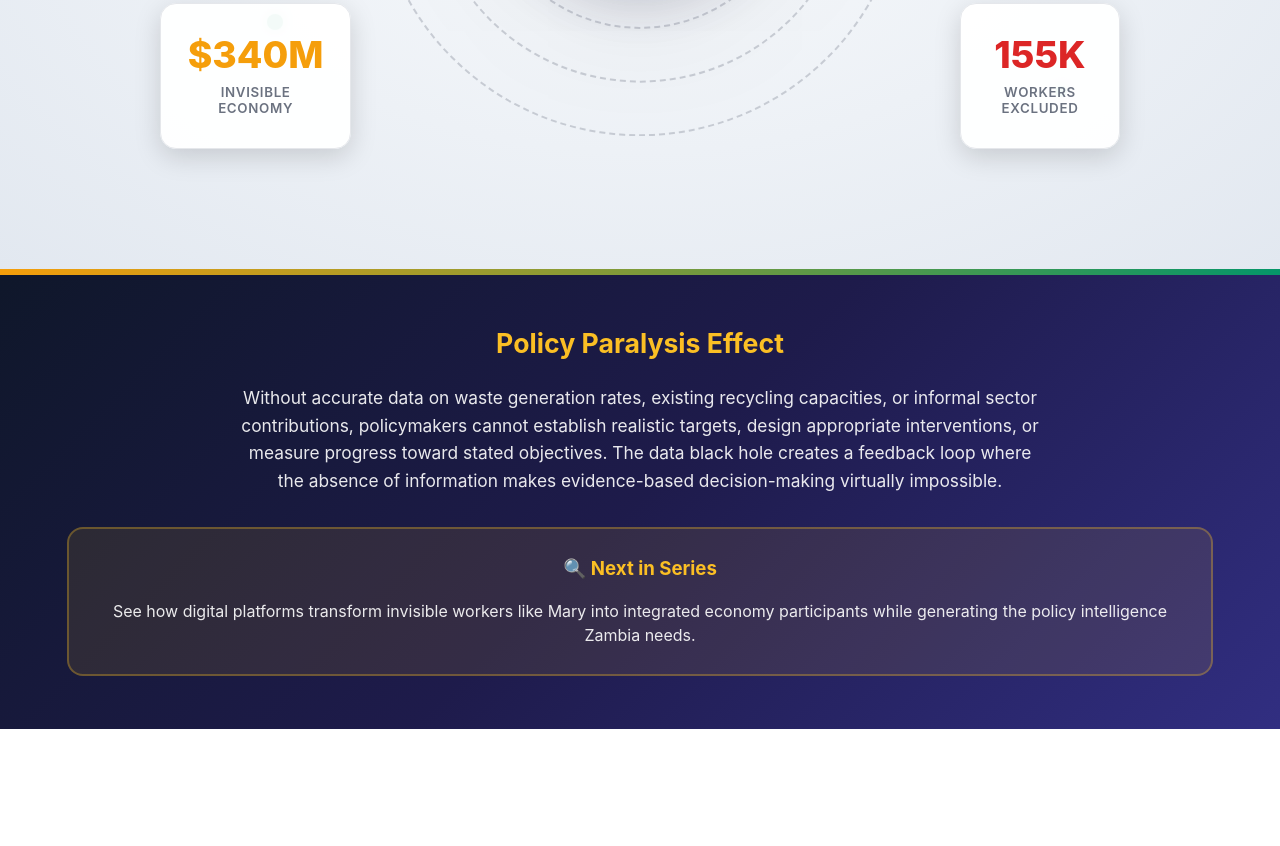
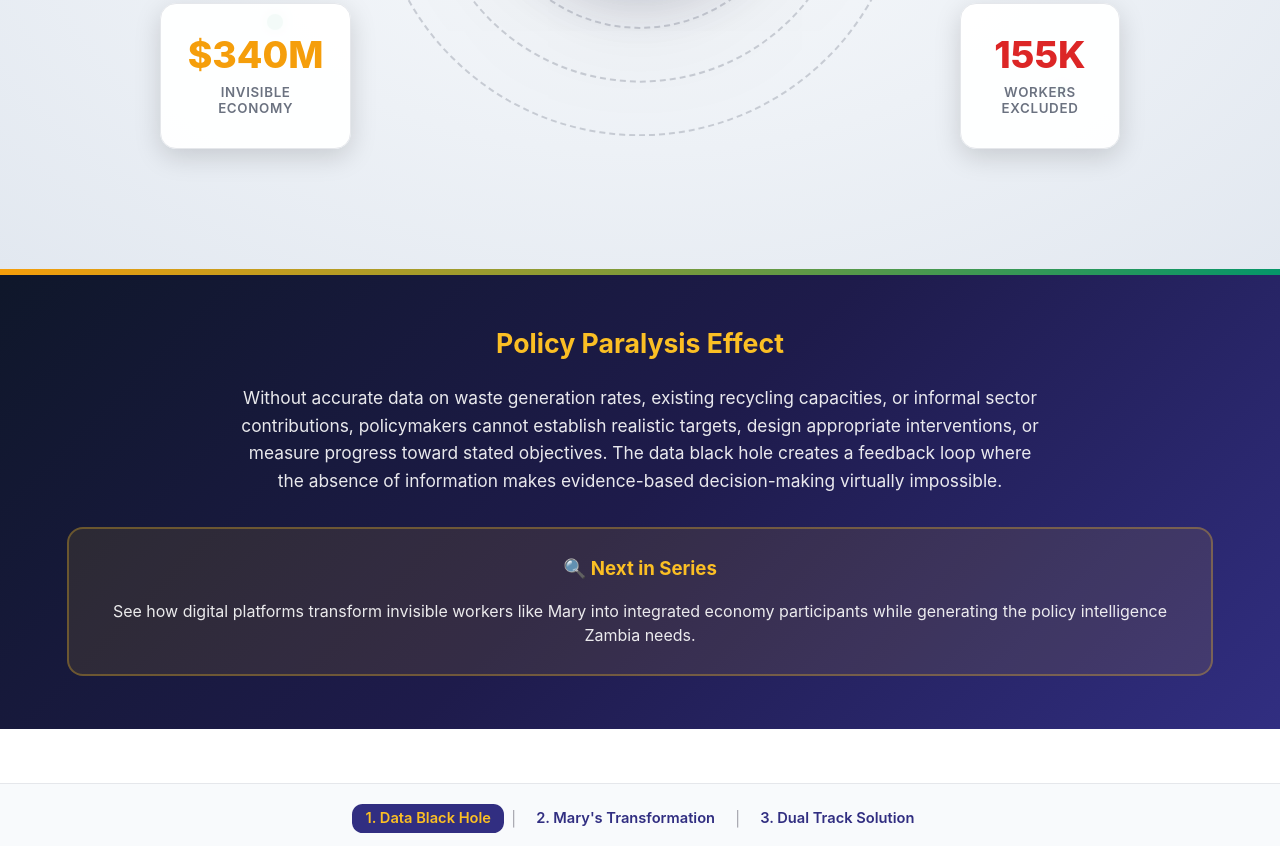
Before and after one commit to cbrown564-alt/Data-to-Solutions, a plain HTML site: page data_black_hole.html in a window 1280 px wide. Shown: the part 800-1646 px from the top of the page. Before the commit the page ends 1529 px from the top, so only its background shows below. Drawn offline with Linux system fonts and the light colour scheme.

Commit message:
navigation footer added

```diff
--- a/data_black_hole.html
+++ b/data_black_hole.html
@@ -456,6 +456,35 @@
                 animation: none;
             }
         }
+
+        .series-footer {
+            background: #f8fafc;
+            border-top: 1px solid #e5e7eb;
+            padding: 18pt 0 12pt 0;
+            text-align: center;
+            margin-top: 40pt;
+        }
+        .series-nav {
+            display: inline-block;
+            font-size: 11pt;
+            font-family: inherit;
+        }
+        .series-link {
+            color: #312e81;
+            text-decoration: none;
+            font-weight: 600;
+            padding: 4pt 10pt;
+            border-radius: 8pt;
+            transition: background 0.2s, color 0.2s;
+        }
+        .series-link.current, .series-link:hover {
+            background: #312e81;
+            color: #fbbf24;
+        }
+        .series-sep {
+            color: #a1a1aa;
+            margin: 0 2pt;
+        }
     </style>
 </head>
 <body>
@@ -547,6 +576,16 @@
                 </div>
             </div>
         </div>
+
+        <footer class="series-footer">
+            <nav class="series-nav">
+                <a href="data_black_hole.html" class="series-link current">1. Data Black Hole</a>
+                <span class="series-sep">|</span>
+                <a href="mary_transformation.html" class="series-link">2. Mary's Transformation</a>
+                <span class="series-sep">|</span>
+                <a href="dual_track_solution.html" class="series-link">3. Dual Track Solution</a>
+            </nav>
+        </footer>
     </div>
 </body>
 </html>
```
Also changed, not shown: dual_track_solution.html (+39 -0 lines), mary_transformation.html (+39 -0 lines).
